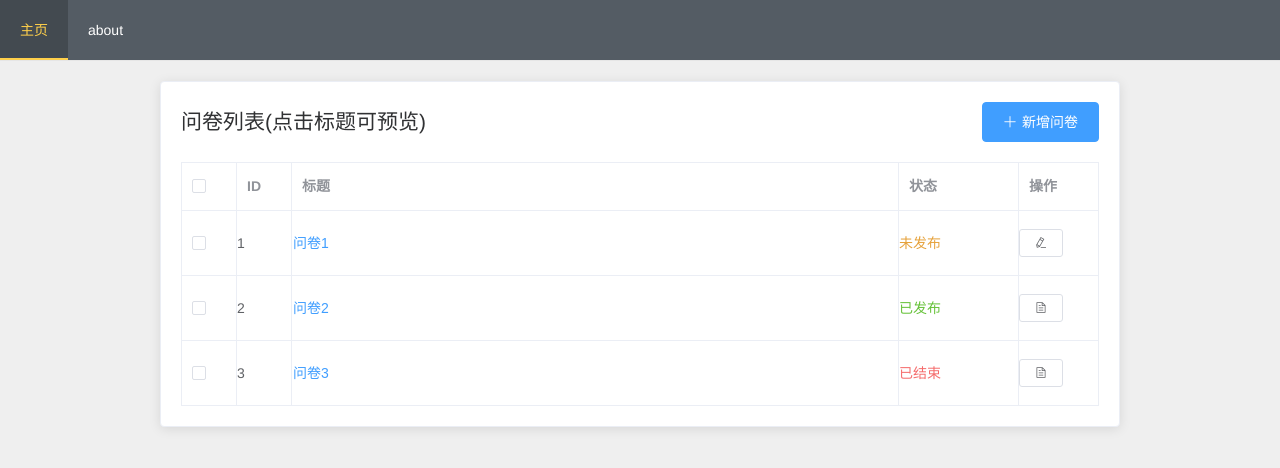
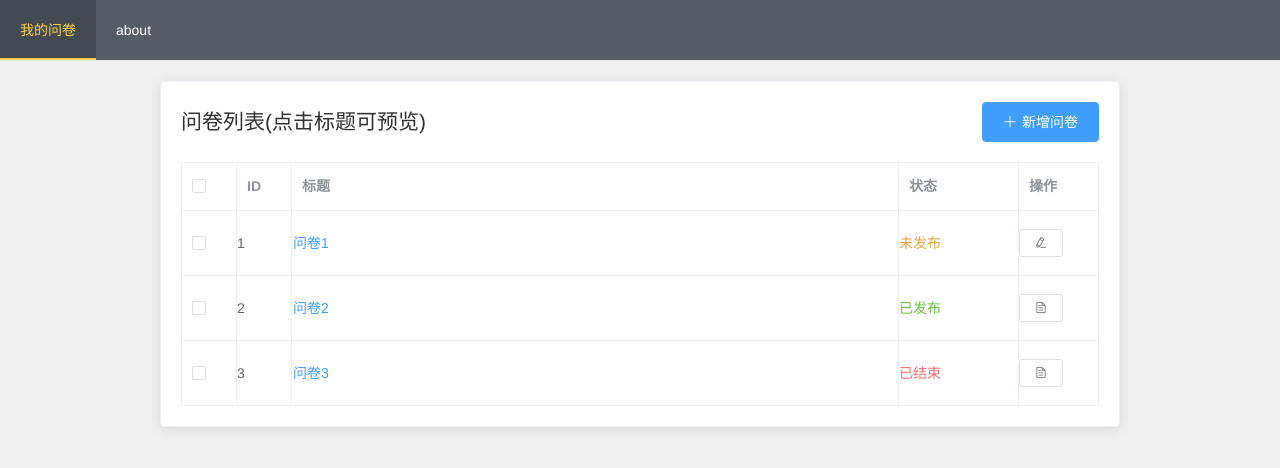
Before and after one commit to tuziel/questionnaire_system, a Vue app: page /preview in a window 1280 px wide. Shown: the top 468 px of the page. Built offline with nearby package versions, Linux system fonts and the light colour scheme.

Commit message:
change: 改个文案

```diff
--- a/src/App.vue
+++ b/src/App.vue
@@ -1,6 +1,6 @@
 <template>
   <div id="app">
-    <Nav></Nav>
+    <Nav />
 
     <div class="wrapper">
       <router-view />
--- a/src/views/Nav/index.vue
+++ b/src/views/Nav/index.vue
@@ -10,7 +10,7 @@ export default {
     return {
       nav: [{
         index: '/',
-        name: '主页'
+        name: '我的问卷'
       }, {
         index: '/about',
         name: 'about'
```
